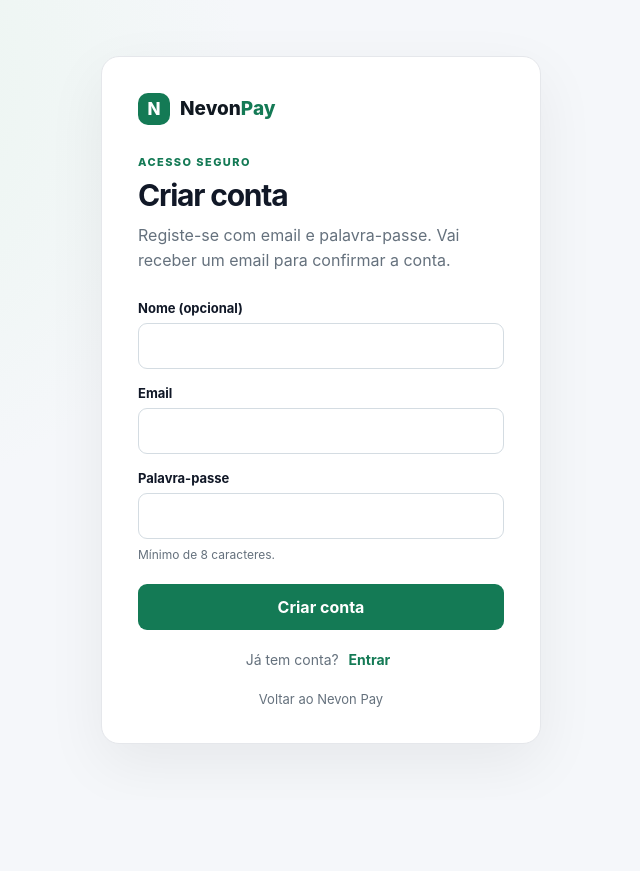
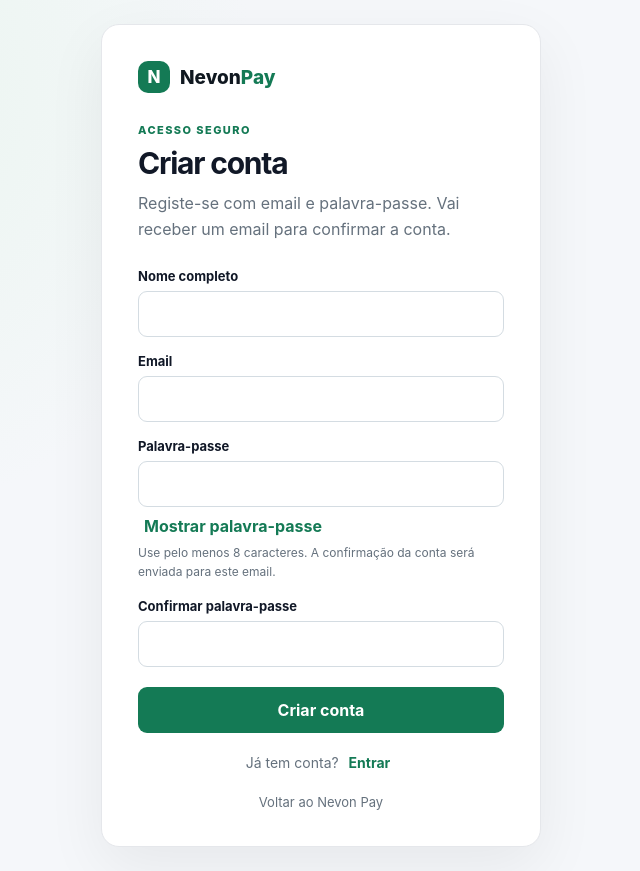
Before and after one commit to niltonmiguelxavier-lgtm/Nevon-pay-, a Next.js app in the folder artifacts/nevon-pay/: page /login in a window 1280 px wide. Both pictures are taken after a click on the button "Criar conta". Shown: the whole page, without its empty margins (319-959 px from the left). Before the commit the page ends 800 px from the top, so only its background shows below. Built offline with nearby package versions, Linux system fonts and the light colour scheme; no server answers.

Commit message:
feat(auth): melhorar formulário de criação de conta

```diff
--- a/artifacts/nevon-pay/app/login/login-form.tsx
+++ b/artifacts/nevon-pay/app/login/login-form.tsx
@@ -26,6 +26,8 @@ export default function LoginForm({ configured, initialEmail = "", initialError
   const [name, setName] = useState("");
   const [email, setEmail] = useState(initialEmail);
   const [password, setPassword] = useState("");
+  const [confirmPassword, setConfirmPassword] = useState("");
+  const [showPassword, setShowPassword] = useState(false);
   const [busy, setBusy] = useState(false);
   const [message, setMessage] = useState(initialMessage);
   const [error, setError] = useState(initialError);
@@ -46,6 +48,11 @@ export default function LoginForm({ configured, initialEmail = "", initialError
     if (!configured) {
       setError("A ligação ao Supabase ainda não está configurada.");
       return;
+    }
+    if (mode === "signup") {
+      if (name.trim().length < 2) { setError("Indique o seu nome completo (pelo menos 2 caracteres)."); return; }
+      if (password.length < 8) { setError("A palavra-passe deve ter pelo menos 8 caracteres."); return; }
+      if (password !== confirmPassword) { setError("As palavras-passe não coincidem."); return; }
     }
 
     setBusy(true);
@@ -142,7 +149,7 @@ export default function LoginForm({ configured, initialEmail = "", initialError
           <form onSubmit={handleSubmit} noValidate>
             {mode === "signup" && (
               <>
-                <label className="auth-label" htmlFor="name">Nome (opcional)</label>
+                <label className="auth-label" htmlFor="name">Nome completo</label>
                 <input
                   className="auth-input"
                   id="name"
@@ -150,6 +157,7 @@ export default function LoginForm({ configured, initialEmail = "", initialError
                   type="text"
                   autoComplete="name"
                   maxLength={120}
+                  required
                   value={name}
                   onChange={(event) => setName(event.target.value)}
                 />
@@ -173,17 +181,24 @@ export default function LoginForm({ configured, initialEmail = "", initialError
               className="auth-input"
               id="password"
               name="password"
-              type="password"
+              type={showPassword ? "text" : "password"}
               autoComplete={mode === "login" ? "current-password" : "new-password"}
               minLength={8}
               required
               value={password}
               onChange={(event) => setPassword(event.target.value)}
             />
+            <button type="button" className="auth-switch-button" onClick={() => setShowPassword(!showPassword)} aria-pressed={showPassword} style={{ marginTop: 8 }}>
+              {showPassword ? "Ocultar palavra-passe" : "Mostrar palavra-passe"}
+            </button>
             {mode === "signup" && (
-              <p className="auth-description" style={{ margin: "6px 0 0", fontSize: 12 }}>
-                Mínimo de 8 caracteres.
-              </p>
+              <>
+                <p className="auth-description" style={{ margin: "6px 0 0", fontSize: 12 }}>
+                  Use pelo menos 8 caracteres. A confirmação da conta será enviada para este email.
+                </p>
+                <label className="auth-label" htmlFor="confirm-password">Confirmar palavra-passe</label>
+                <input className="auth-input" id="confirm-password" name="confirm-password" type={showPassword ? "text" : "password"} autoComplete="new-password" minLength={8} required value={confirmPassword} onChange={(event) => setConfirmPassword(event.target.value)} />
+              </>
             )}
 
             {error && <p className="auth-error" role="alert">{error}</p>}
```
